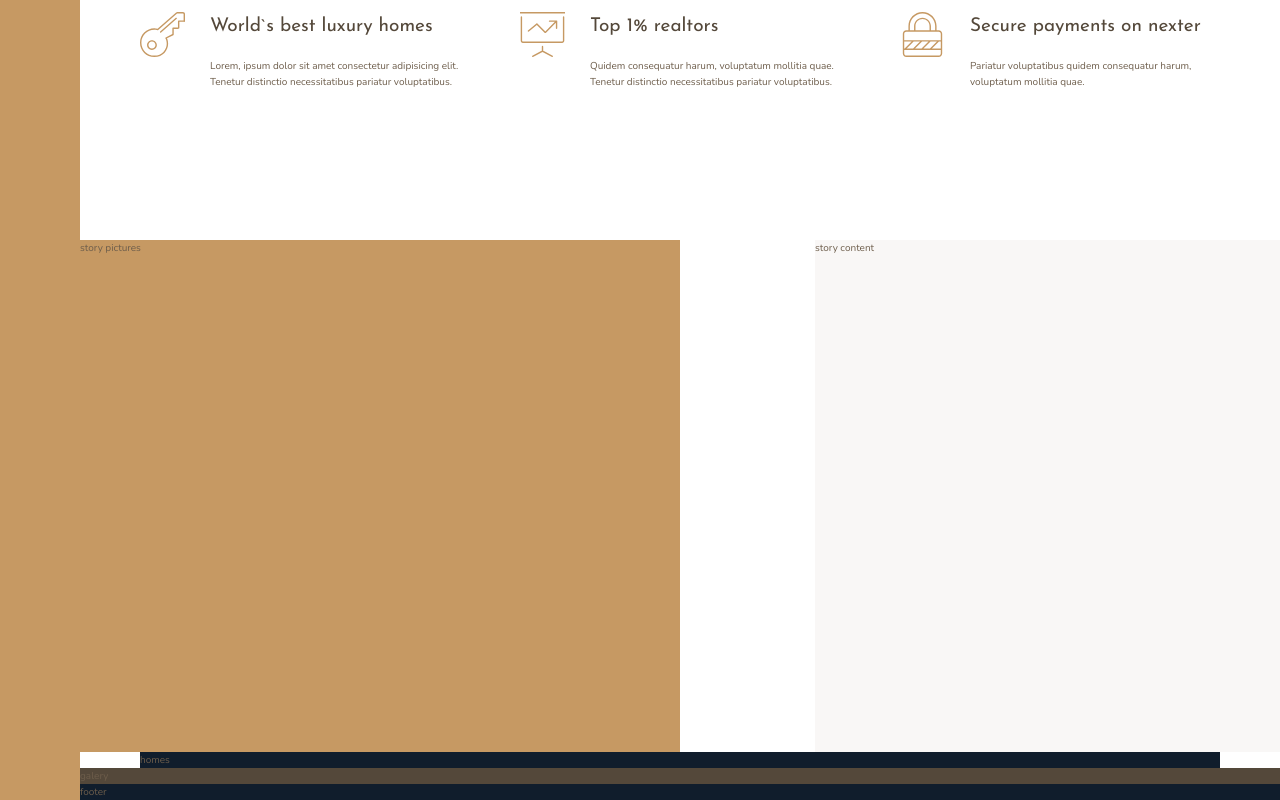
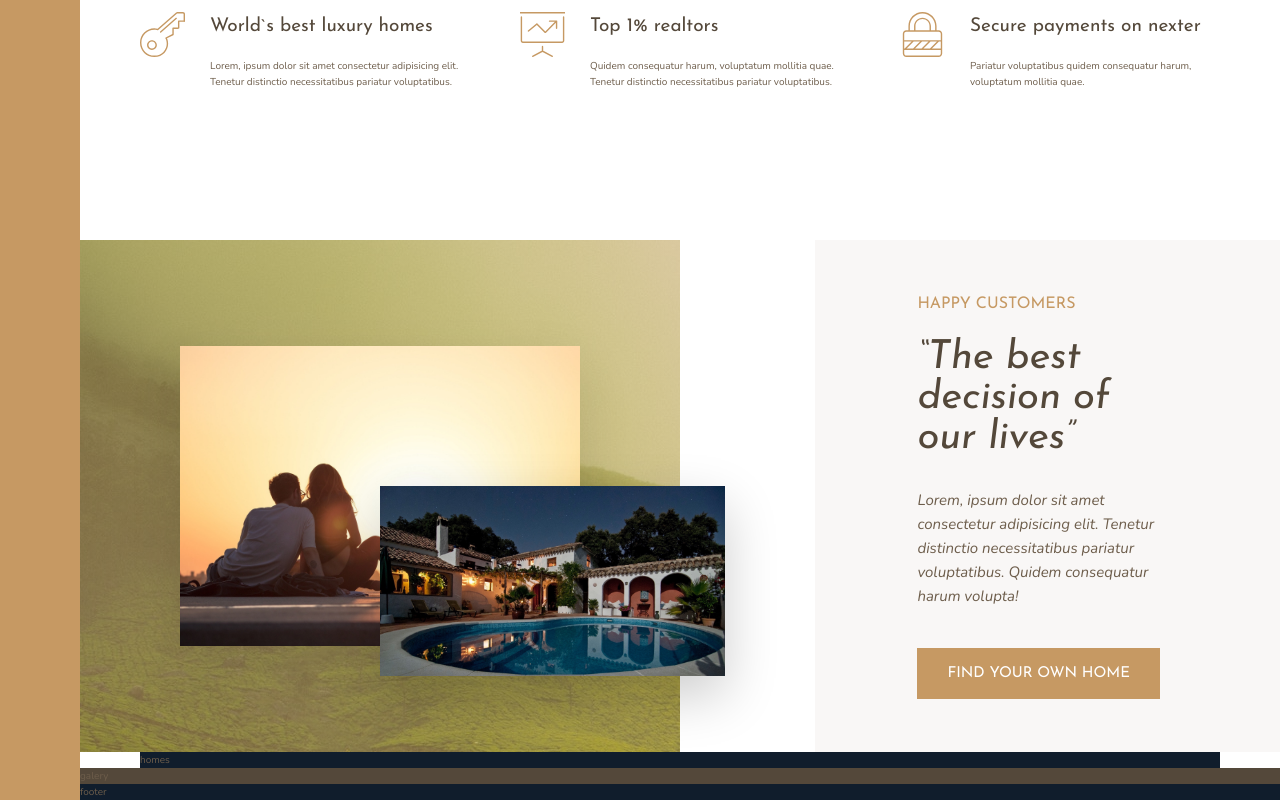
Before and after one commit to grandolinah/udemy-nexter, a website: page index.html in a window 1280 px wide. Shown: the part 915-1715 px from the top of the page. Drawn offline with nearby package versions, Linux system fonts and the light colour scheme.

Commit message:
story section added

```diff
--- a/index.html
+++ b/index.html
@@ -65,8 +65,16 @@
       <p class="feature-text">Pariatur voluptatibus quidem consequatur harum, voluptatum mollitia quae.</p>
     </div>
   </section>
-  <div class="story__pictures">story pictures</div>
-  <div class="story__content">story content</div>
+  <div class="story__pictures">
+    <img src="img/story-1.jpeg" alt="Couple with new house" class="story__img--1">
+    <img src="img/story-2.jpeg" alt="New house" class="story__img--2">
+  </div>
+  <div class="story__content">
+    <h3 class="heading-3 mb-sm">Happy customers</h3>
+    <h2 class="heading-2 heading-2--dark mb-md">&ldquo;The best decision of our lives&rdquo;</h2>
+    <p class="story__text">Lorem, ipsum dolor sit amet consectetur adipisicing elit. Tenetur distinctio necessitatibus pariatur voluptatibus. Quidem consequatur harum volupta!</p>
+    <button class="btn">Find your own home</button>
+  </div>
   <section class="homes">homes</section>
   <section class="gallery">galery</section>
   <footer class="footer">footer</footer>
--- a/sass/_base.scss
+++ b/sass/_base.scss
@@ -1,14 +1,16 @@
 // COLOR VARIABLES
-$color-primary: #c69963;
-$color-primary-dark: #b28451;
+$color-primary:         #c69963;
+$color-primary-dark:    #b28451;
 
-$color-secondary: #101d2c;
+$color-secondary:       #101d2c;
 
-$color-grey-light-1: #f9f7f6;
-$color-grey-light-2: #aaa;
+$color-grey-light-1:    #f9f7f6;
+$color-grey-light-2:    #aaa;
 
-$color-grey-dark-1: #54483a;
-$color-grey-dark-2: #6d5d4b;
+$color-grey-dark-1:     #54483a;
+$color-grey-dark-2:     #6d5d4b;
+
+$color-white:           #fff;
 
 // FONT VARIABLES
 $font-primary: 'Nunito', sans-serif;
--- a/sass/_story.scss
+++ b/sass/_story.scss
@@ -1,11 +1,52 @@
 .story {
   &__pictures {
     grid-column: full-start / col-end 4;
-    background-color: $color-primary;
+
+    display: grid;
+    grid-template-rows: repeat(6, 1fr);
+    grid-template-columns: repeat(6, 1fr);
+    align-items: center;
+
+    background-image: linear-gradient(rgba($color-primary, 0.5),
+                      rgba($color-primary, 0.5)),
+                      url('../img/back.jpg');
+  }
+
+  &__img--1 {
+    width: 100%;
+    grid-row: 2 / 6;
+    grid-column: 2 / 6;
+    box-shadow: 0 2rem 5rem rgba(#000, 0.1);
+  }
+
+  &__img--2 {
+    grid-row: 4 / 6;
+    grid-column: 4 / 7;
+    width: 115%;
+    z-index: 20;
+    box-shadow: 0 2rem 5rem rgba(#000, 0.2);
   }
 
   &__content {
     grid-column: col-end 5 / full-end;
+    // FLEXBOX
+    // display: flex;
+    // flex-direction: column;
+    // justify-content: center;
+    // align-items: flex-start;
+
+    // css-grid
+    display: grid;
+    align-content: center;
+    justify-items: start;
+
+    padding: 6rem 8vw;
     background-color: $color-grey-light-1;
   }
+
+  &__text {
+    margin-bottom: 4rem;
+    font-size: 1.5rem;
+    font-style: italic;
+  }
 }
--- a/sass/_typography.scss
+++ b/sass/_typography.scss
@@ -9,10 +9,24 @@
 
 .heading-2 {
   @extend %heading;
+  font-size: 4rem;
+  font-style: italic;
+  line-height: 1;
+
+  &--light {
+    color: $color-grey-light-1;
+  }
+
+  &--dark {
+    color: $color-grey-dark-1;
+  }
 }
 
 .heading-3 {
   @extend %heading;
+  color: $color-primary;
+  text-transform: uppercase;
+  font-size: 1.6rem;
 }
 
 .heading-4 {
@@ -27,3 +41,34 @@
     color: $color-grey-dark-1;
   }
 }
+
+.btn {
+  padding: 1.8rem 3rem;
+  border: none;
+  border-radius: 0;
+  background-color: $color-primary;
+  color: $color-white;
+  text-transform: uppercase;
+  font-family: $font-display;
+  font-size: 1.5rem;
+  transition: 0.2s;
+  transition-property: background-color;
+  cursor: pointer;
+
+  &:hover {
+    background-color: $color-primary-dark;
+  }
+}
+
+.mb-sm {
+  margin-bottom: 2rem;
+}
+.mb-md {
+  margin-bottom: 3rem;
+}
+.mb-lg {
+  margin-bottom: 4rem;
+}
+.mb-hg {
+  margin-bottom: 8rem;
+}
```
Also changed, not shown: css/style.css.
